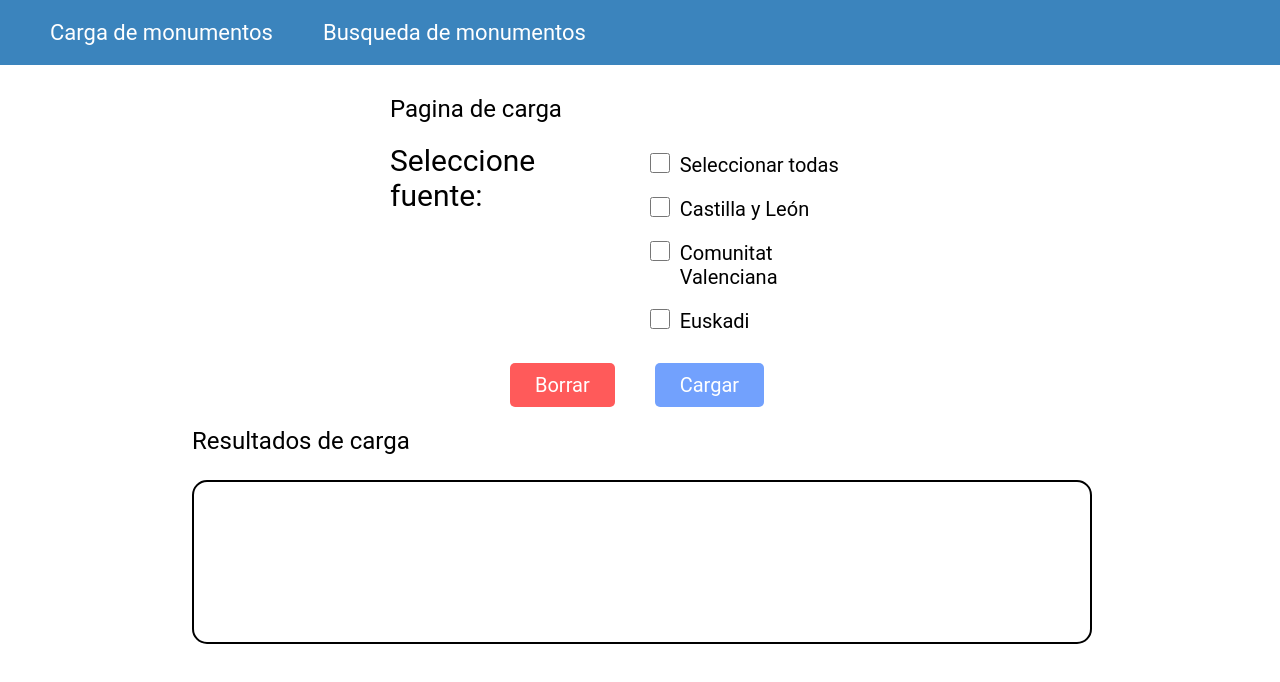
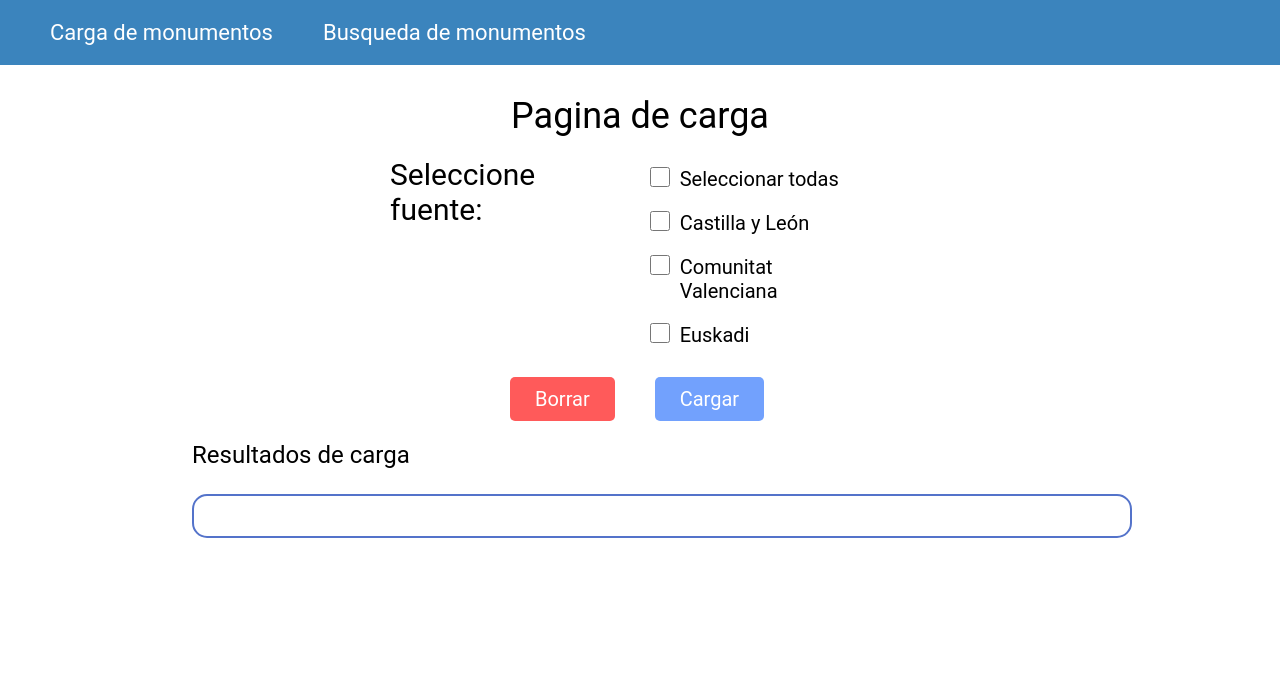
Before and after one commit to Lorenzols/IEI_Frontend, a Nuxt app: page /carga in a window 1280 px wide. Shown: the top 682 px of the page. Built offline with nearby package versions, Linux system fonts and the light colour scheme.

Commit message:
Pagina de carga terminada

```diff
--- a/pages/carga.vue
+++ b/pages/carga.vue
@@ -56,8 +56,6 @@ async function cargardatos() {
 
     for(let i=0; i < checkedNames.value.length; i++){
       if(checkedNames.value[i] == "Seleccionar_todas"){
-        console.log("Dentro de todas")
-
         try {
           let res = await $fetch('http://127.0.0.1:8000/load/CLE/', {
             method: 'POST',
@@ -69,7 +67,7 @@ async function cargardatos() {
               ejemplo: "valor",
             }),
           });
-          console.log("Respuesta:", res); // Imprime la respuesta en consola
+          //console.log("Respuesta:", res); // Imprime la respuesta en consola
           miDiv.innerHTML = res.output;
 
           res = await $fetch('http://127.0.0.1:8000/load/CV/', {
@@ -82,7 +80,7 @@ async function cargardatos() {
               ejemplo: "valor",
             }),
           });
-          console.log("Respuesta:", res); // Imprime la respuesta en consola
+          //console.log("Respuesta:", res); // Imprime la respuesta en consola
           miDiv.innerHTML += res.output;
 
           res = await $fetch('http://127.0.0.1:8000/load/EUS/', {
@@ -95,7 +93,7 @@ async function cargardatos() {
               ejemplo: "valor",
             }),
           });
-          console.log("Respuesta:", res); // Imprime la respuesta en consola
+          //console.log("Respuesta:", res); // Imprime la respuesta en consola
           miDiv.innerHTML += res.output;
 
         } catch (error) {
@@ -106,7 +104,7 @@ async function cargardatos() {
 
       }else if (checkedNames.value[i] != "Seleccionar_todas"){
         if(checkedNames.value[i] == "Castilla_leon"){
-          console.log("Dentro de Castilla_leon")
+          //console.log("Dentro de Castilla_leon")
 
           try {
             const res = await $fetch('http://127.0.0.1:8000/load/CLE/', {
@@ -119,14 +117,14 @@ async function cargardatos() {
                 ejemplo: "valor",
               }),
             });
-            console.log("Respuesta:", res); // Imprime la respuesta en consola
+            //console.log("Respuesta:", res); // Imprime la respuesta en consola
             miDiv.innerHTML = res.output;
           } catch (error) {
             console.error("Error en la solicitud:", error);
           }
 
         }else if(checkedNames.value[i] == "Comunitat_Valenciana"){
-          console.log("Dentro de Comunitat_Valenciana")
+          //console.log("Dentro de Comunitat_Valenciana")
 
           try {
             const res = await $fetch('http://127.0.0.1:8000/load/CV/', {
@@ -139,7 +137,7 @@ async function cargardatos() {
                 ejemplo: "valor",
               }),
             });
-            console.log("Respuesta:", res); // Imprime la respuesta en consola
+            //console.log("Respuesta:", res); // Imprime la respuesta en consola
             miDiv.innerHTML = res.output;
           } catch (error) {
             console.error("Error en la solicitud:", error);
@@ -147,7 +145,7 @@ async function cargardatos() {
 
 
         }else if(checkedNames.value[i] == "Euskadi"){
-          console.log("Dentro de Euskadi")
+          //console.log("Dentro de Euskadi")
           try {
             const res = await $fetch('http://127.0.0.1:8000/load/EUS/', {
               method: 'POST',
@@ -159,7 +157,7 @@ async function cargardatos() {
                 ejemplo: "valor",
               }),
             });
-            console.log("Respuesta:", res); // Imprime la respuesta en consola
+            //console.log("Respuesta:", res); // Imprime la respuesta en consola
             miDiv.innerHTML = res.output;
           } catch (error) {
             console.error("Error en la solicitud:", error);
@@ -168,13 +166,6 @@ async function cargardatos() {
       }
 
     }
-
-    document.querySelectorAll('#formElement input[type=checkbox]').forEach(function(checkElement) {
-      if (checkElement instanceof HTMLInputElement) {
-          checkElement.checked = false;
-      }
-    });
-
   }
 
 async function borrardatos() {
@@ -190,7 +181,7 @@ async function borrardatos() {
         ejemplo: "valor",
       }),
     });
-    console.log("Respuesta:", res); // Imprime la respuesta en consola
+    //console.log("Respuesta:", res); // Imprime la respuesta en consola
     miDiv.innerHTML = res.message;
   } catch (error) {
     console.error("Error en la solicitud:", error);
@@ -215,6 +206,8 @@ async function borrardatos() {
   margin: 0 auto
   h1
     margin: 20px 0px
+    text-align: center
+    font-size: 36px
 
 .contenedor-input
   display: flex
@@ -265,10 +258,11 @@ async function borrardatos() {
   color: white
 
 .resultado
+  padding: 20px
   margin-top: 25px
   width: 100%
-  height: 20vh
+  height: auto
   /* background-color: brown; */
-  border: 2px solid black
+  border: 2px solid #5473ca
   border-radius: 15px
 </style>
```
